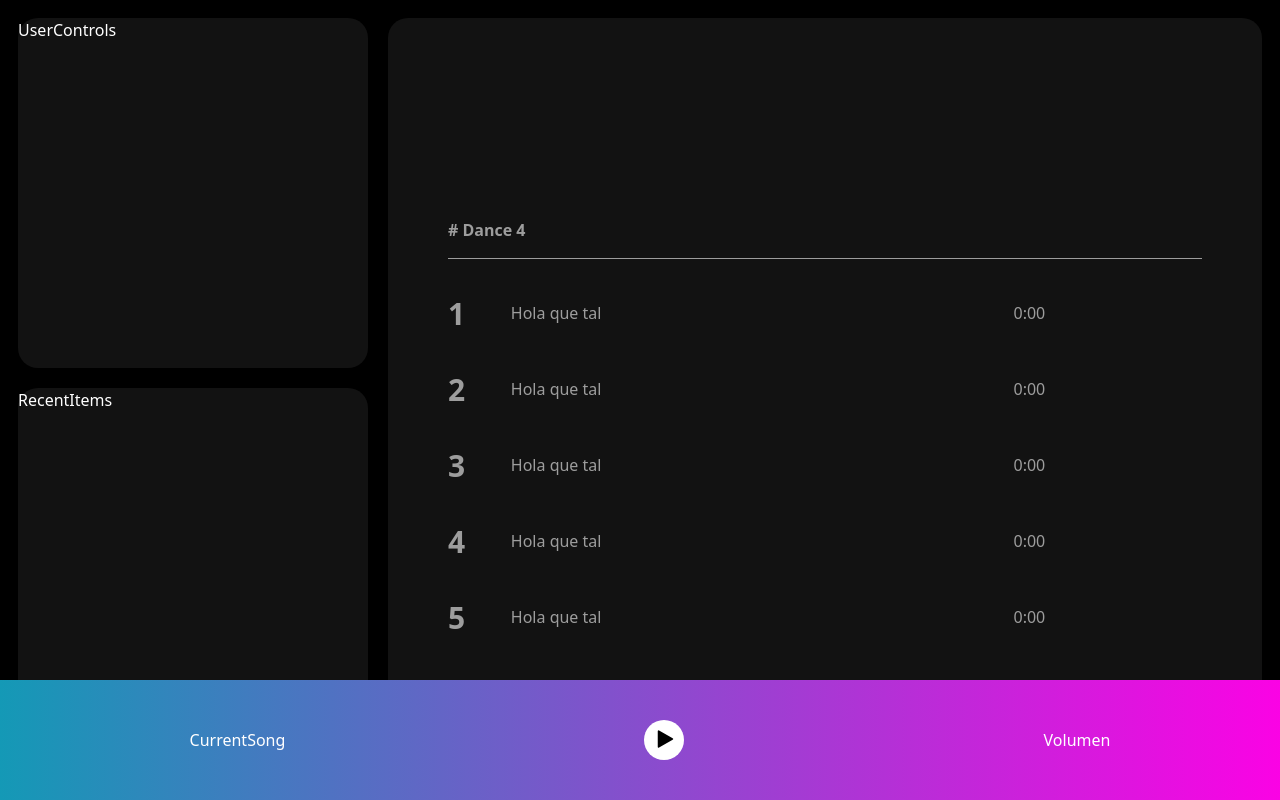
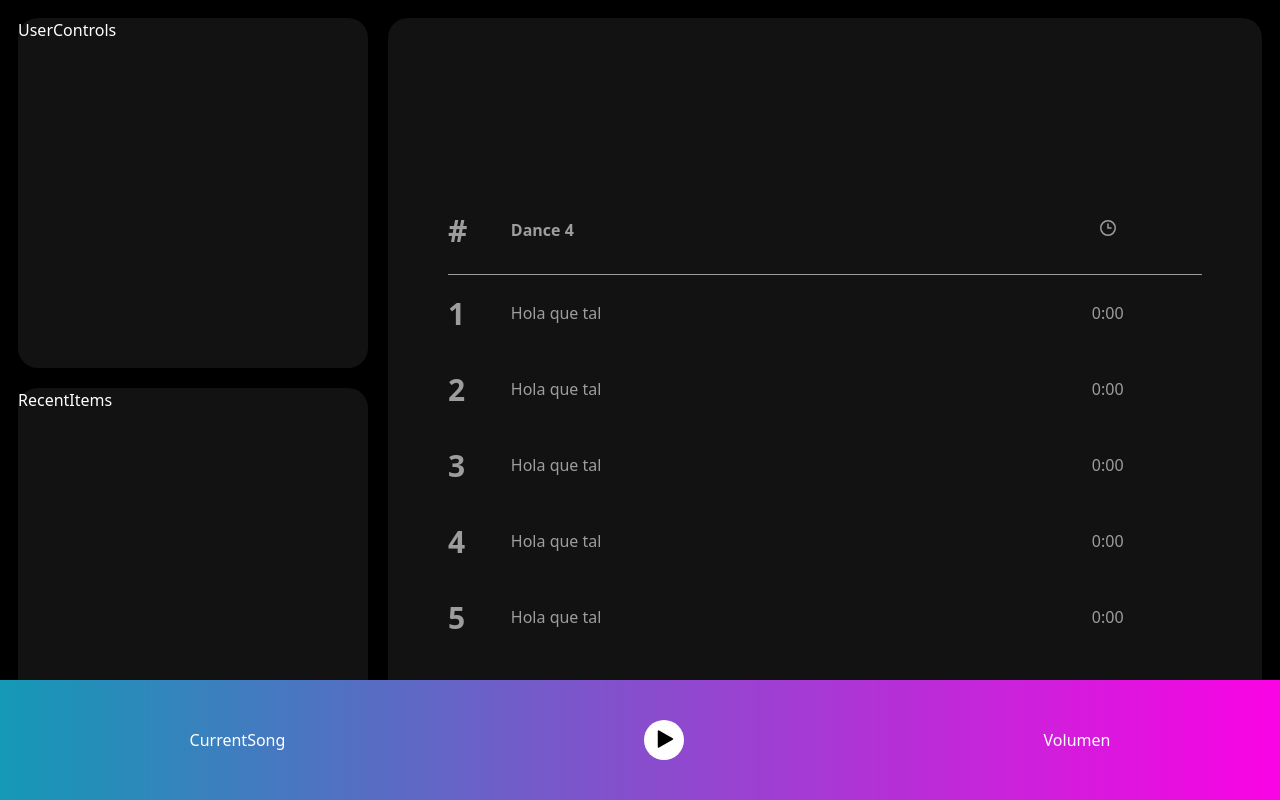
Before and after one commit to Franencabo/musiconfit, a React (Vite) app: page /playlist/1 in a window 1280 px wide. Shown: the top 800 px of the page. Built offline with nearby package versions, Linux system fonts and the light colour scheme.

Commit message:
Chage icons from assets to components and some styles for new class is-playing

```diff
--- a/src/lib/data.json
+++ b/src/lib/data.json
@@ -202,7 +202,7 @@
                 "id": 16,
                 "title": "Rigth now",
                 "artist": "",
-                "timeToStart": 3122000
+                "timeToStart": 3122
             }
         ]
     }
--- a/src/musiconfit/components/CardPlayButton.jsx
+++ b/src/musiconfit/components/CardPlayButton.jsx
@@ -1,5 +1,6 @@
 import PropTypes from "prop-types";
-import { Pause, Play } from './Player';
+import { Play } from './icons/Play';
+import { Pause } from './icons/Pause';
 
 import { userPlayerStore } from '../store/playerStore';
 
--- a/src/musiconfit/components/Player.jsx
+++ b/src/musiconfit/components/Player.jsx
@@ -1,14 +1,8 @@
 import { useState, useRef, useEffect } from 'react';
 import Proptypes from 'prop-types';
+import { Play } from './icons/Play';
+import { Pause } from './icons/Pause';
 
-
-export const Pause = ({ className }) => (
-    <svg className={className} role="img" height="16" width="16" aria-hidden="true" viewBox="0 0 16 16"><path d="M2.7 1a.7.7 0 0 0-.7.7v12.6a.7.7 0 0 0 .7.7h2.6a.7.7 0 0 0 .7-.7V1.7a.7.7 0 0 0-.7-.7H2.7zm8 0a.7.7 0 0 0-.7.7v12.6a.7.7 0 0 0 .7.7h2.6a.7.7 0 0 0 .7-.7V1.7a.7.7 0 0 0-.7-.7h-2.6z"></path></svg>
-)
-
-export const Play = ({ className }) => (
-    <svg className={className} role="img" height="16" width="16" aria-hidden="true" viewBox="0 0 16 16"><path d="M3 1.713a.7.7 0 0 1 1.05-.607l10.89 6.288a.7.7 0 0 1 0 1.212L4.05 14.894A.7.7 0 0 1 3 14.288V1.713z"></path></svg>
-)
 
 export const Player = () => {
 
--- a/src/musiconfit/components/Playlist.jsx
+++ b/src/musiconfit/components/Playlist.jsx
@@ -1,6 +1,7 @@
 import PropTypes from "prop-types";
 import { useParams } from "react-router-dom";
 import { Song } from "./Song";
+import { TimeIcon } from "./icons/Time"
 
 
 
@@ -24,9 +25,14 @@ export const Playlist = ({ playlist }) => {
 
             <div className="playlist-dashboard">
                 <div className="playlist-table">
-                    <p className="playlist-title"># {title}
-                        <i className=""></i>
-                    </p>
+                    <div className="playlist-name">
+
+                        <span className="playlist-number">#</span>
+                        <p className="playlist-title">{title}</p>
+                        <p className="playlist-duration"><TimeIcon className="time-icon" /></p>
+
+
+                    </div>
                     {tracks.map((track, index) => {
 
                         const nextTrack = tracks[index + 1];
--- a/src/musiconfit/components/Song.jsx
+++ b/src/musiconfit/components/Song.jsx
@@ -1,10 +1,11 @@
 import PropTypes from 'prop-types';
 import { useTimeConverter } from '../hooks/useTimeConverter';
-import { useRef, useEffect } from 'react';
+import { useState, useRef, useEffect } from 'react';
 import { userPlayerStore } from '../store/playerStore';
 
 export const Song = ({ track, nextTrack, duration, src }) => {
     const { currentMusic, setCurrentMusic, isPlaying, setIsPlaying } = userPlayerStore(state => state);
+    const [isCurrentPlaying, setIsCurrentPlaying] = useState(false);
 
     const trackDuration = nextTrack
         ? (nextTrack.timeToStart - track.timeToStart)
@@ -19,8 +20,10 @@ export const Song = ({ track, nextTrack, duration, src }) => {
             audioRef.current.currentTime = track.timeToStart;
             audioRef.current.src = src;
             audioRef.current.play();
+            setIsCurrentPlaying(true);
         } else if (currentMusic.song !== track) {
             audioRef.current.pause();
+            setIsCurrentPlaying(false);
         }
     }, [currentMusic, isPlaying, track, src]);
 
@@ -30,6 +33,7 @@ export const Song = ({ track, nextTrack, duration, src }) => {
         if (currentMusic.song === track) {
             audioRef.current.pause();
             setIsPlaying(false);
+            setIsCurrentPlaying(false);
             return;
         }
         audioRef.current.currentTime = track.timeToStart;
@@ -37,14 +41,15 @@ export const Song = ({ track, nextTrack, duration, src }) => {
         audioRef.current.play();
 
         setIsPlaying(true);
+        setIsCurrentPlaying(true);
 
         setCurrentMusic({ ...currentMusic, song: track });
     }
 
-
+    const songStatus = `song ${isCurrentPlaying ? 'is-playing' : ''}`;
 
     return (
-        <div className="song" onClick={handleClick}>
+        <div className={songStatus} onClick={handleClick}>
             <span className="song-number">{track.id}</span>
             <p className="song-title">{track.title}</p>
             <p className="song-duration">{minutes}:{seconds}</p>
--- /dev/null
+++ b/src/musiconfit/components/icons/Pause.jsx
@@ -0,0 +1,10 @@
+import propTypes from 'prop-types'
+
+
+export const Pause = ({ className }) =>
+  <svg className={className} role="img" height="16" width="16" aria-hidden="true" viewBox="0 0 16 16"><path d="M2.7 1a.7.7 0 0 0-.7.7v12.6a.7.7 0 0 0 .7.7h2.6a.7.7 0 0 0 .7-.7V1.7a.7.7 0 0 0-.7-.7H2.7zm8 0a.7.7 0 0 0-.7.7v12.6a.7.7 0 0 0 .7.7h2.6a.7.7 0 0 0 .7-.7V1.7a.7.7 0 0 0-.7-.7h-2.6z"></path></svg>
+
+
+Pause.propTypes = {
+  className: propTypes.string.isRequired
+}
--- /dev/null
+++ b/src/musiconfit/components/icons/Play.jsx
@@ -0,0 +1,10 @@
+import propTypes from 'prop-types';
+
+
+export const Play = ({ className }) => (
+  <svg className={className} role="img" height="16" width="16" aria-hidden="true" viewBox="0 0 16 16"><path d="M3 1.713a.7.7 0 0 1 1.05-.607l10.89 6.288a.7.7 0 0 1 0 1.212L4.05 14.894A.7.7 0 0 1 3 14.288V1.713z"></path></svg>
+)
+
+Play.propTypes = {
+  className: propTypes.string.isRequired
+}
--- /dev/null
+++ b/src/musiconfit/components/icons/Time.jsx
@@ -0,0 +1,21 @@
+import propTypes from 'prop-types'
+
+export const TimeIcon = ({ className }) =>
+  <svg className={className}
+    role="img"
+    height="16"
+    width="16"
+    aria-hidden="true"
+    viewBox="0 0 16 16"
+    fill="currentColor"
+  ><path
+    d="M8 1.5a6.5 6.5 0 1 0 0 13 6.5 6.5 0 0 0 0-13zM0 8a8 8 0 1 1 16 0A8 8 0 0 1 0 8z"
+  ></path><path
+    d="M8 3.25a.75.75 0 0 1 .75.75v3.25H11a.75.75 0 0 1 0 1.5H7.25V4A.75.75 0 0 1 8 3.25z"
+  ></path></svg
+  >
+
+
+TimeIcon.propTypes = {
+  className: propTypes.string.isRequired
+}
--- a/src/styles.css
+++ b/src/styles.css
@@ -175,11 +175,13 @@ html {
   margin-bottom: 150px;
 }
 
-.playlist-title {
+.playlist-name {
   color: rgba(250, 250, 250, 0.6);
   font-weight: 600;
   border-bottom: 1px solid rgba(250, 250, 250, 0.6);
   padding-bottom: 16px;
+  display: flex;
+  align-items: center;
 }
 
 .song {
@@ -189,16 +191,24 @@ html {
   color: rgba(250, 250, 250, 0.6);
 }
 
+.song.is-playing {
+  color: white;
+}
+
+.playlist-number,
 .song-number {
   font-weight: 600;
   font-size: 30px;
   width: 10%;
 }
 
+.playlist-title,
 .song-title {
   width: 80%;
 }
 
+.playlist-duration,
 .song-duration {
+  text-align: center;
   width: 30%;
 }
```
Also changed, not shown: src/musiconfit/components/icons/Home.jsx (added, +13 -0 lines), src/musiconfit/components/icons/Library.jsx (added, +13 -0 lines), src/musiconfit/components/icons/Search.jsx (added, +19 -0 lines).
